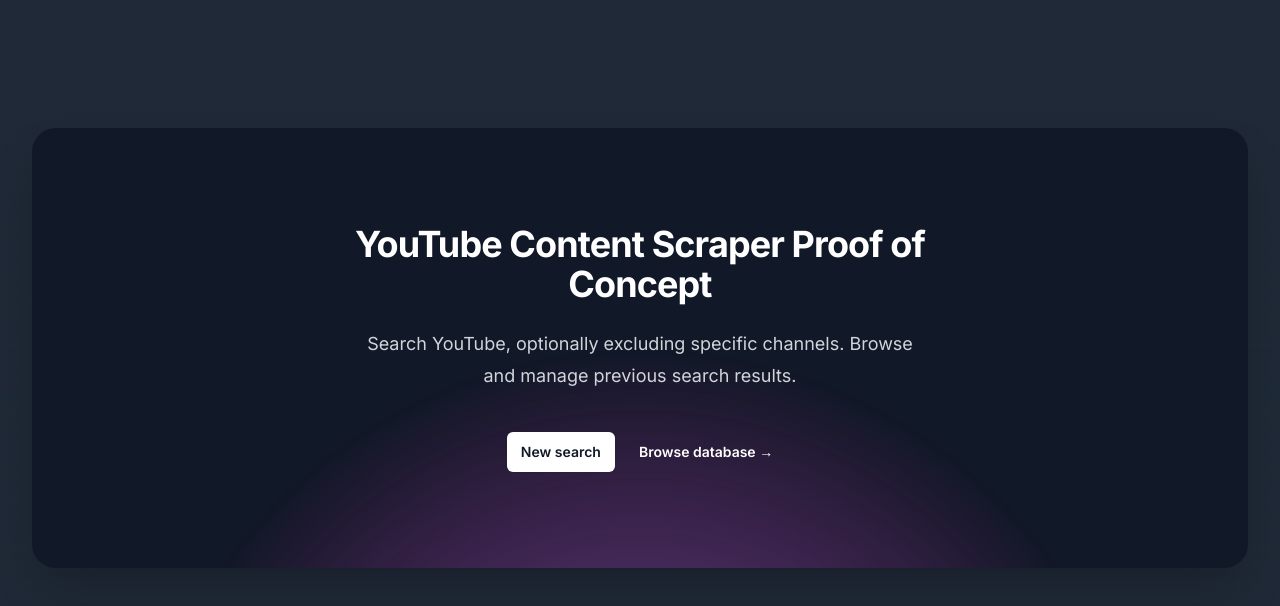
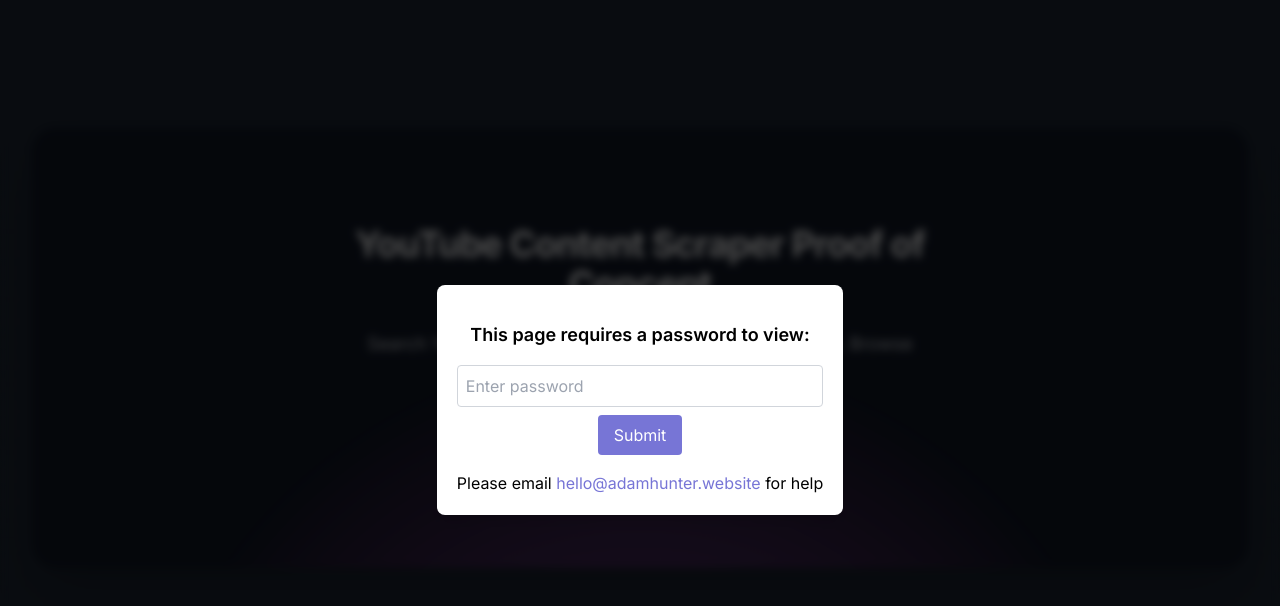
Before and after one commit to Adamhunter108/youtube-scraper-poc-fe, a Next.js app: page / in a window 1280 px wide. Shown: the top 606 px of the page. Built offline with nearby package versions, Linux system fonts and the light colour scheme.

Commit message:
Password component

```diff
--- /dev/null
+++ b/components/Password.tsx
@@ -0,0 +1,74 @@
+import { useState, useEffect } from "react";
+
+export default function Password() {
+  const [password, setPassword] = useState("");
+  const [isAuthenticated, setAuthenticated] = useState(false);
+  const [error, setError] = useState(false);
+
+  useEffect(() => {
+    const isAuth = sessionStorage.getItem("isAuthenticated");
+    if (isAuth === "true") {
+      setAuthenticated(true);
+    }
+  }, []);
+
+  function handlePasswordChange(event: React.ChangeEvent<HTMLInputElement>) {
+    setPassword(event.target.value);
+  }
+
+  function handleSubmit(event: React.FormEvent<HTMLFormElement>) {
+    event.preventDefault();
+    if (password === process.env.NEXT_PUBLIC_UI_PASSWORD) {
+      setAuthenticated(true);
+      sessionStorage.setItem("isAuthenticated", "true");
+      setError(false);
+    } else {
+      setError(true);
+    }
+  }
+
+  if (isAuthenticated) {
+    return null;
+  }
+  return (
+    <div className="fixed top-0 left-0 right-0 bottom-0 bg-black bg-opacity-70 backdrop-blur-sm flex justify-center items-center z-50">
+      <form
+        onSubmit={handleSubmit}
+        className="p-5 bg-white rounded-lg shadow-lg text-center"
+      >
+        <div className="mb-4">{/* LOGO CAN GO HERE */}</div>
+        <div className="text-lg font-semibold mb-4 text-black">
+          This page requires a password to view:
+        </div>
+        <input
+          type="password"
+          value={password}
+          onChange={handlePasswordChange}
+          placeholder="Enter password"
+          className="p-2 mb-2 border border-gray-300 text-black rounded w-full"
+        />
+        <button
+          type="submit"
+          className="px-4 py-2 bg-[#7775D6] text-white rounded hover:bg-[#4f4ea1]"
+        >
+          Submit
+        </button>
+        {error && (
+          <div className="text-red-500 mt-2">
+            Incorrect password. Please try again.
+          </div>
+        )}
+        <div className="mt-4 text-black">
+          Please email{" "}
+          <a
+            href="mailto:hello@adamhunter.website"
+            className="text-[#7775D6] hover:text-[#4f4ea1]"
+          >
+            hello@adamhunter.website
+          </a>{" "}
+          for help
+        </div>
+      </form>
+    </div>
+  );
+}
--- a/pages/index.tsx
+++ b/pages/index.tsx
@@ -1,11 +1,13 @@
 import { Inter } from "next/font/google";
 import Link from "next/link";
+import Password from "@/components/Password";
 
 const inter = Inter({ subsets: ["latin"] });
 
 export default function Home() {
   return (
     <main className={`${inter.className}`}>
+      <Password />
       <div className="">
         <div className="mx-auto max-w-7xl py-24 sm:px-6 sm:py-32 lg:px-8">
           <div className="relative isolate overflow-hidden bg-gray-900 px-6 py-24 text-center shadow-2xl sm:rounded-3xl sm:px-16">
```
